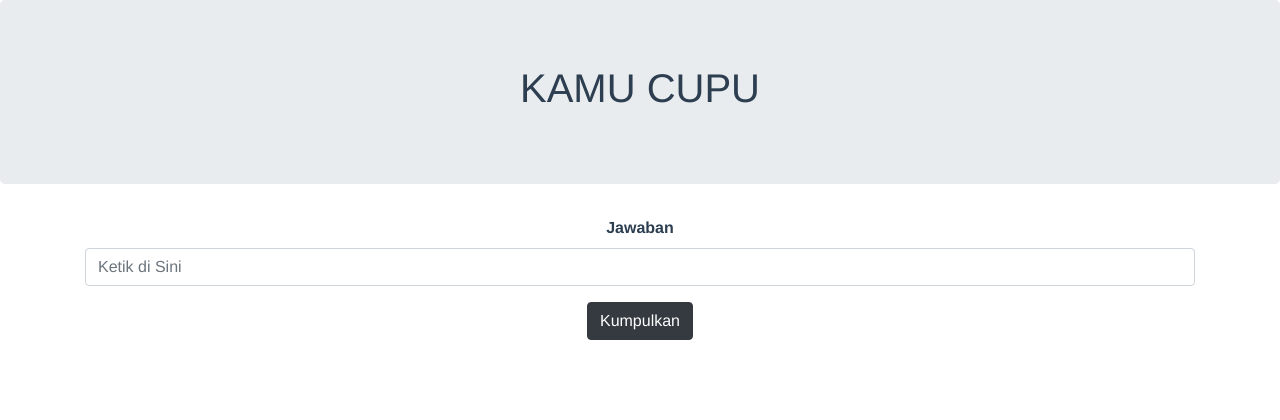
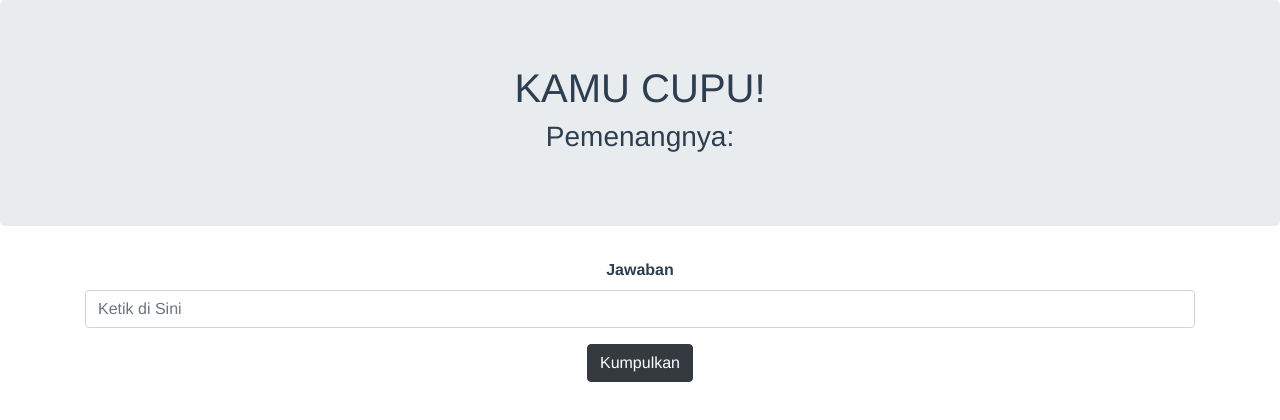
Before and after one commit to Type-Racer/Type-Racer-Client, a Vue app in the folder client/: page /#/start/1 in a window 1280 px wide. Shown: the top 420 px of the page. Built offline with nearby package versions, Linux system fonts and the light colour scheme; no server answers; the database is empty; what vuefire would draw is missing.

Commit message:
added ohther finish screen

```diff
--- a/client/src/components/Soal.vue
+++ b/client/src/components/Soal.vue
@@ -8,10 +8,11 @@
       <button @click=answer ref= 'myBtn'>jawab</button>
     </div>
     <div class = 'jumbotron' v-show="isWinner == 'win'">
-      <h1>KAMU MENANG</h1>
+      <h1>KAMU MENANG!</h1>
     </div>
     <div class = 'jumbotron' v-show="isWinner == 'lost'">
-      <h1>KAMU CUPU</h1>
+      <h1>KAMU CUPU!</h1>
+      <h3>Pemenangnya: {{winner}}</h3>
     </div>
 
     <Form></Form>
@@ -29,7 +30,8 @@ export default {
     return {
       count: 0,
       ketikan: '',
-      isWinner: null
+      isWinner: null,
+      winner: ''
     }
   },
   methods: {
@@ -85,6 +87,7 @@ export default {
       } else if (snapshot.val() === '') {
         this.isWinner = null
       } else {
+        this.winner = snapshot.val()
         this.isWinner = 'lost'
       }
     })
```
